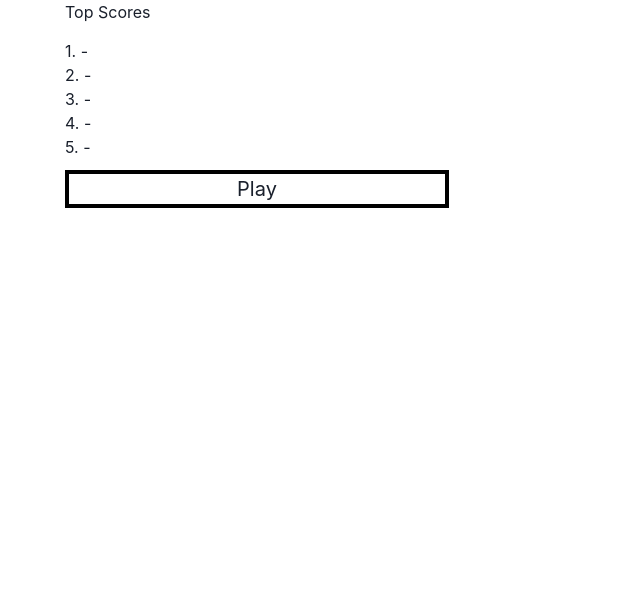
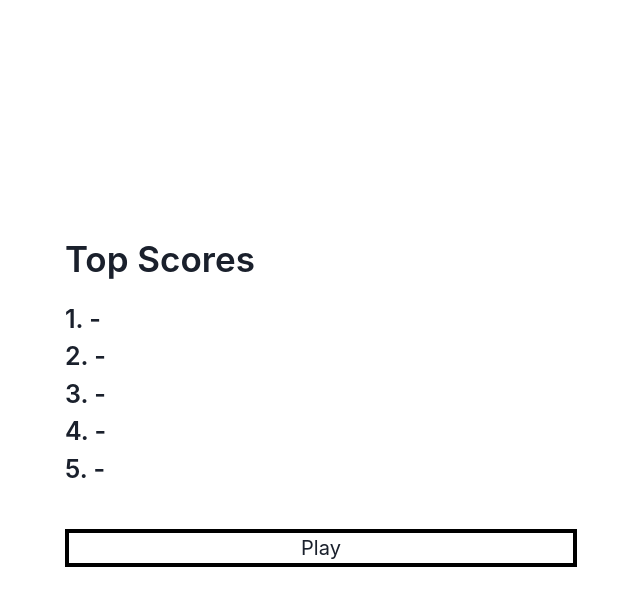
Before and after one commit to grx45/Math-game, a React (Create React App) app: page / in a window 1280 px wide. Shown: the top 606 px of the page, without its empty margins (319-959 px from the left). Built offline with nearby package versions, Linux system fonts and the light colour scheme; no server answers.

Commit message:
styling to match spec better

```diff
--- a/src/index.css
+++ b/src/index.css
@@ -14,18 +14,32 @@ code {
 }
 
 .App{
+  display: flex;
+  flex-direction: column;
   width: 40vw;
+  height: 100vh;
+  justify-content: center;
+  align-items: center;
   margin: auto;
+}
+
+.home-title{
+  text-align: left;
+  margin-bottom: 15px;
+  font-size: 35px;
+  font-weight: 600;
 }
 
 .leaderboard {
   margin-block-end: 1px ;
   margin-block-start: 4px ;
   text-align: left;
+  font-size: 25px;
+  font-weight: 600;
 }
 
 .play-button{
-  margin-top: 10px;
+  margin-top: 40px;
   width: 100%;
   background-color: white;
   font-size: 20px;
@@ -44,6 +58,7 @@ code {
 
 .container{
   display: flex;
+  width: 40vw;
   flex-direction: column;
   justify-content: center;
   align-items: center;
@@ -54,7 +69,7 @@ code {
   display: flex;
   align-items: center;
   justify-content: center;
-  font-size: 35px;
+  font-size: 75px;
   flex-direction: row;
   width: 100%;
 
@@ -62,9 +77,9 @@ code {
 #input{
   margin-top: 5px;
   margin-left: 15px;
-  width: 50px;
-  height: 40px;
-  font-size: 30px;
+  width: 120px;
+  height: 120px;
+  font-size: 75px;
   text-align: center;
   font-weight: 500;
   border: 2px solid black;
@@ -82,6 +97,8 @@ code {
 .score-track{
   text-align: end;
   margin-top: 15px;
-  font-size: 20px;
+  font-size: 30px;
   font-weight: 700;
+  width: 100%;
+  justify-content: flex-end;
 }
--- a/src/pages/Home/Home.jsx
+++ b/src/pages/Home/Home.jsx
@@ -35,8 +35,8 @@ function Home() {
     }, []);
 
     return (
-        <div style={{ width: "30vw" }}>
-            <h1 style={{ textAlign: "left", marginBottom: "15px" }}>Top Scores</h1>
+        <div style={{ width: "40vw" }}>
+            <h1 className="home-title">Top Scores</h1>
             <div className="leaderboard">
                 {printLeaderboard()}
             </div>
```
